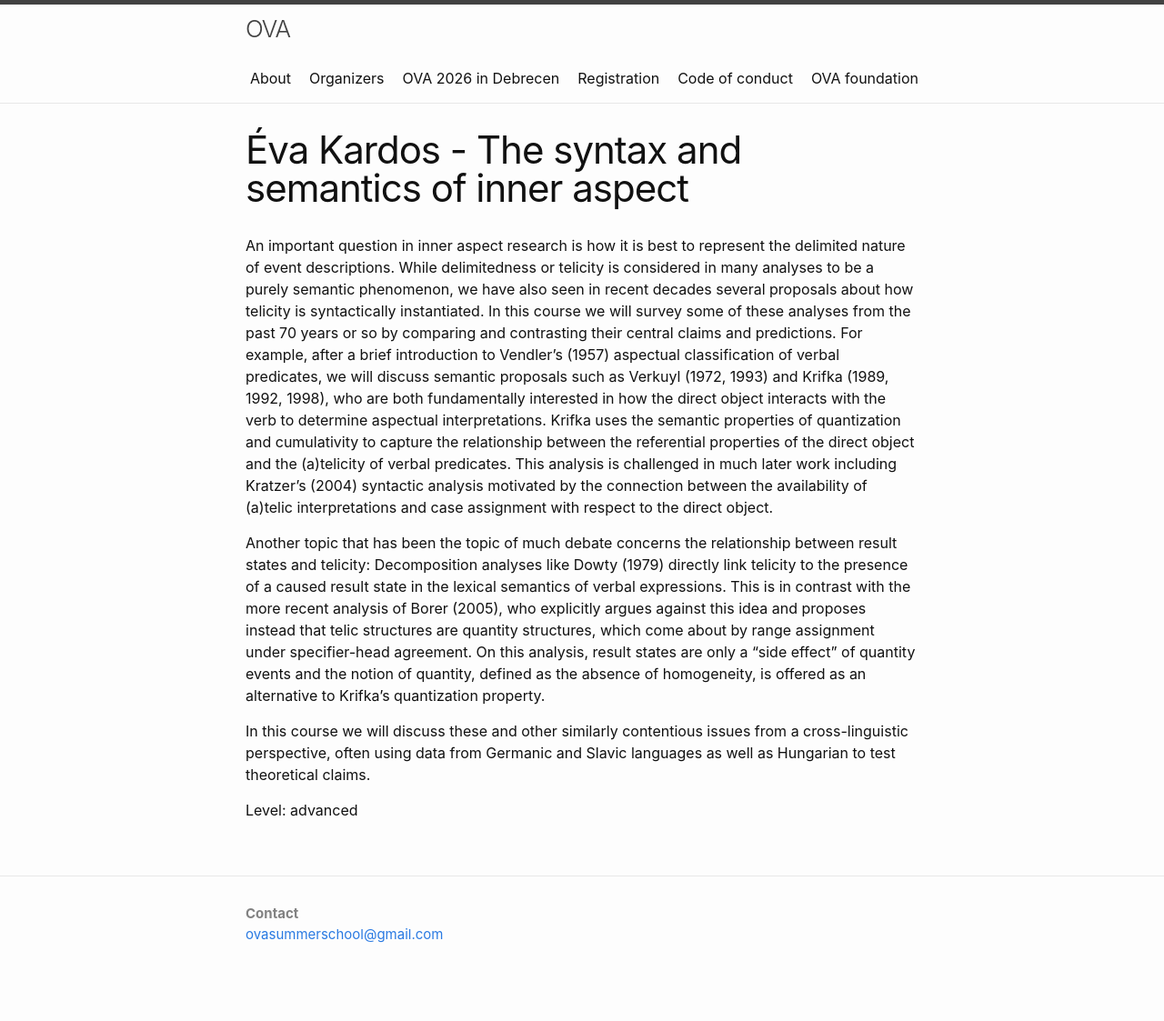
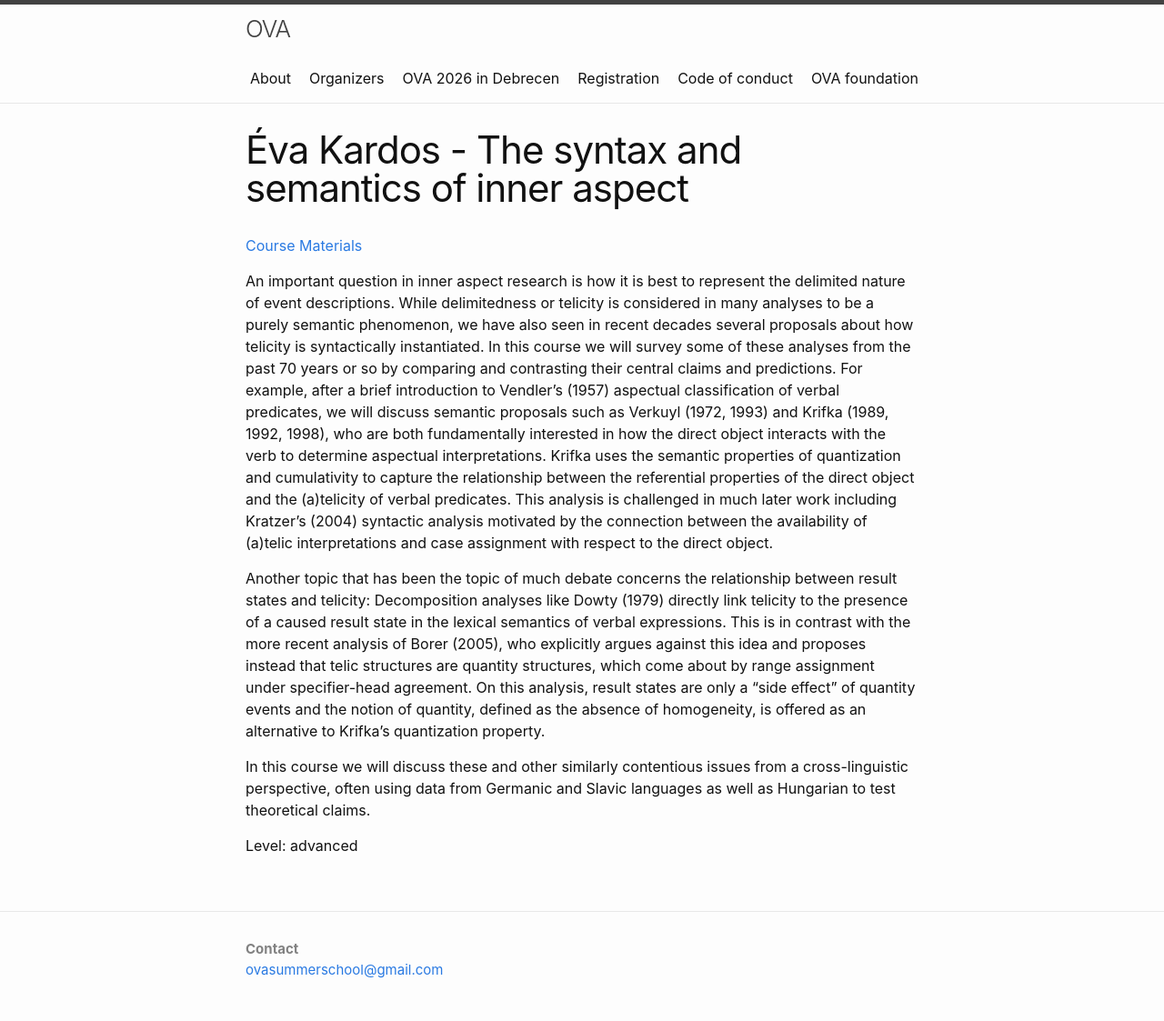
Before and after one commit to ovaschool/ovaschool.github.io, a Jekyll site: the page built from staticpages/ova2026-kardos.markdown, in a window 1280 px wide. Shown: the whole page at 91% size. Built offline with Jekyll 4.4.1, drawn with Linux system fonts in a browser that asks for light colours; before the commit the page ends 1084 px from its top, so only the background shows below that.

Commit message:
Update ova2026-kardos.markdown

```diff
--- a/staticpages/ova2026-kardos.markdown
+++ b/staticpages/ova2026-kardos.markdown
@@ -4,6 +4,8 @@ title: Éva Kardos - The syntax and semantics of inner aspect
 permalink: ova2026-kardos
 exclude: true
 ---
+
+[Course Materials](https://evakardos.com/courses/)
 
 An important question in inner aspect research is how it is best to represent the delimited nature of event descriptions. While delimitedness or telicity is considered in many analyses to be a purely semantic phenomenon, we have also seen in recent decades several proposals about how telicity is syntactically instantiated. In this course we will survey some of these analyses from the past 70 years or so by comparing and contrasting their central claims and predictions. For example, after a brief introduction to Vendler’s (1957) aspectual classification of verbal predicates, we will discuss semantic proposals such as Verkuyl (1972, 1993) and Krifka (1989, 1992, 1998), who are both fundamentally interested in how the direct object interacts with the verb to determine aspectual interpretations. Krifka uses the semantic properties of quantization and cumulativity to capture the relationship between the referential properties of the direct object and the (a)telicity of verbal predicates. This analysis is challenged in much later work including Kratzer’s (2004) syntactic analysis motivated by the connection between the availability of (a)telic interpretations and case assignment with respect to the direct object.
 
```
